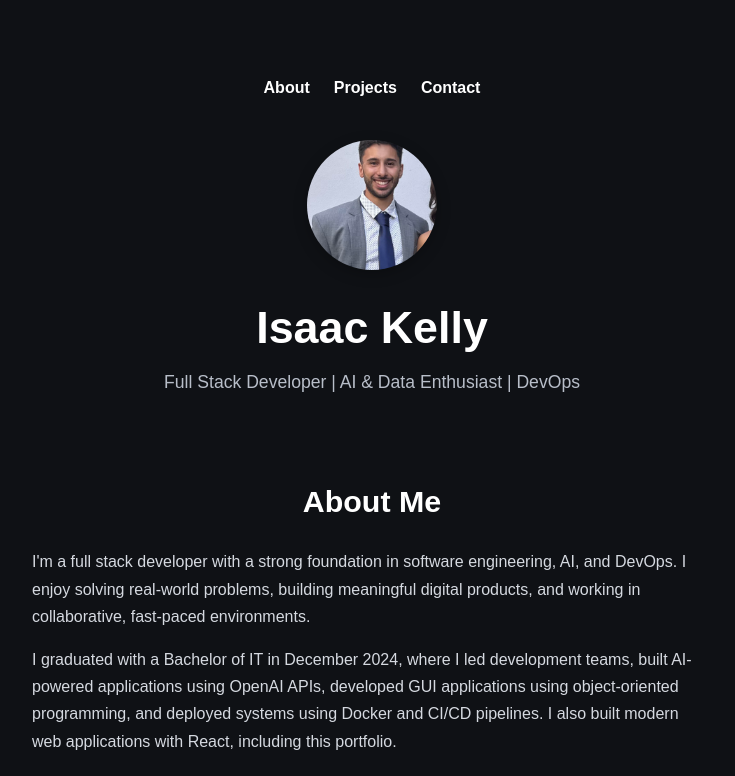
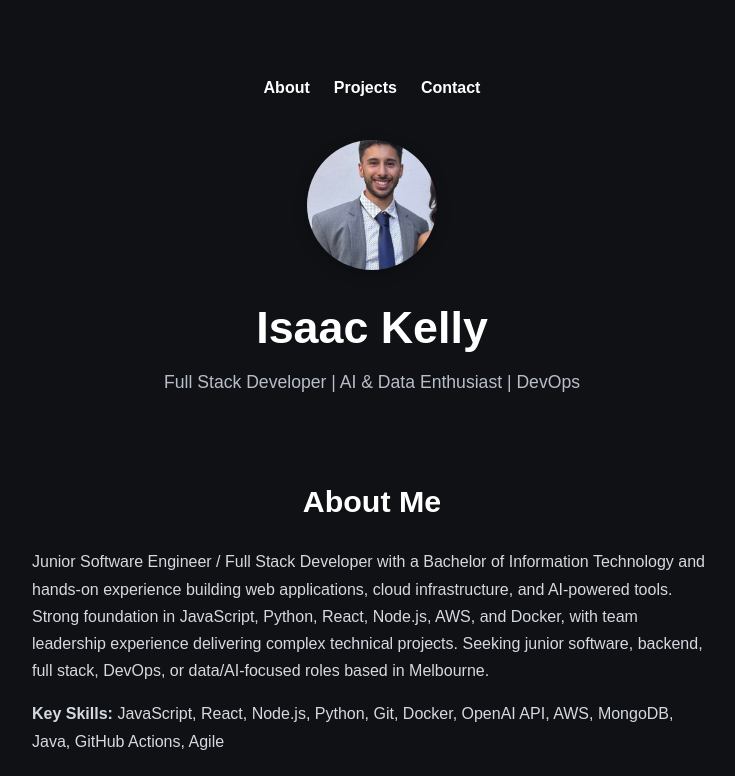
Before and after one commit to isaackozma/isaac-portfolio, a React (Vite) app: page / in a window 1280 px wide. Shown: the top 776 px of the page, without its empty margins (268-1003 px from the left). Built offline with nearby package versions, Linux system fonts and the light colour scheme.

Commit message:
changed about me and contact

```diff
--- a/src/App.jsx
+++ b/src/App.jsx
@@ -20,10 +20,7 @@ function App() {
       <section id="about">
         <h2>About Me</h2>
         <p>
-          I'm a full stack developer with a strong foundation in software engineering, AI, and DevOps. I enjoy solving real-world problems, building meaningful digital products, and working in collaborative, fast-paced environments.
-        </p>
-        <p>
-          I graduated with a Bachelor of IT in December 2024, where I led development teams, built AI-powered applications using OpenAI APIs, developed GUI applications using object-oriented programming, and deployed systems using Docker and CI/CD pipelines. I also built modern web applications with React, including this portfolio.
+          Junior Software Engineer / Full Stack Developer with a Bachelor of Information Technology and hands-on experience building web applications, cloud infrastructure, and AI-powered tools. Strong foundation in JavaScript, Python, React, Node.js, AWS, and Docker, with team leadership experience delivering complex technical projects. Seeking junior software, backend, full stack, DevOps, or data/AI-focused roles based in Melbourne.
         </p>
         <p>
           <strong>Key Skills:</strong> JavaScript, React, Node.js, Python, Git, Docker, OpenAI API, AWS, MongoDB, Java, GitHub Actions, Agile
@@ -111,7 +108,7 @@ function App() {
       <section id="contact">
         <h2>Contact</h2>
         <p>Email: kozmaisaac@gmail.com</p>
-        <p>Phone: 07386803519</p>
+        <p>Phone: [redacted]</p>
         <p>
           LinkedIn:{' '}
           <a href="https://www.linkedin.com/in/isaac-kelly-a1a164208/" target="_blank" rel="noreferrer">
```
